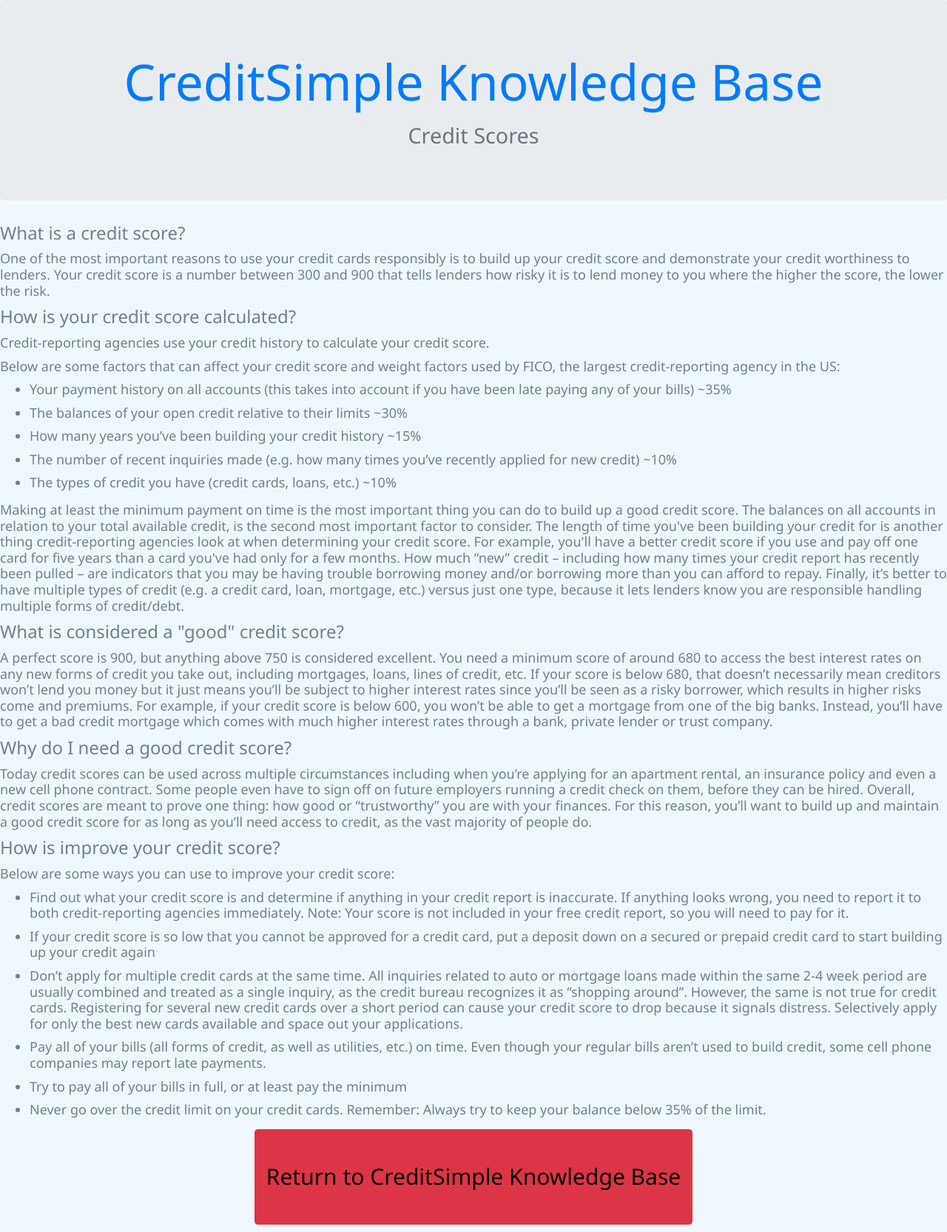
After one commit to NinoS99/MSCI342Project, a PHP site: page /creditScores.php in a window 1280 px wide. The commit adds this page. Shown: the whole page at 74% size. Run offline with PHP 8.4, Linux system fonts and the light colour scheme.

Commit message:
Updated knowledge base feature with new page on credit scores

```diff
--- a/creditCardApplications.php
+++ b/creditCardApplications.php
@@ -25,7 +25,7 @@
         <!-- Jumbotron titlebox-->
         <div class = "jumbotron">
             <h1 class="text-primary">
-            <p class="display-3">CreditSimple KnowledgeBase</p>
+            <p class="display-3">CreditSimple Knowledge Base</p>
             <small class="text-muted">Application Basics</small>
             </h1>
         </div>
--- a/creditCardCompanies.php
+++ b/creditCardCompanies.php
@@ -24,7 +24,7 @@
         <!-- Jumbotron titlebox-->
         <div class = "jumbotron">
             <h1 class="text-primary">
-            <p class="display-3">CreditSimple KnowledgeBase</p>
+            <p class="display-3">CreditSimple Knowledge Base</p>
             <small class="text-muted">Credit Card Companies</small>
             </h1>
         </div>
--- a/creditCardFees.php
+++ b/creditCardFees.php
@@ -25,7 +25,7 @@
         <!-- Jumbotron titlebox-->
         <div class = "jumbotron">
             <h1 class="text-primary">
-            <p class="display-3">CreditSimple KnowledgeBase</p>
+            <p class="display-3">CreditSimple Knowledge Base</p>
             <small class="text-muted">Types of Credit Cards Fees</small>
             </h1>
         </div>
--- a/creditCardRewardPrograms.php
+++ b/creditCardRewardPrograms.php
@@ -24,7 +24,7 @@
         <!-- Jumbotron titlebox-->
         <div class = "jumbotron">
             <h1 class="text-primary">
-            <p class="display-3">CreditSimple KnowledgeBase</p>
+            <p class="display-3">CreditSimple Knowledge Base</p>
             <small class="text-muted">Types of Credit Cards Fees</small>
             </h1>
         </div>
--- /dev/null
+++ b/creditScores.php
@@ -0,0 +1,101 @@
+<?php
+?>
+<html>
+    <head>
+        <!--Bootstrap CDN-->
+        <link rel="stylesheet" href="https://cdn.jsdelivr.net/npm/bootstrap@4.5.3/dist/css/bootstrap.min.css" integrity="sha384-TX8t27EcRE3e/ihU7zmQxVncDAy5uIKz4rEkgIXeMed4M0jlfIDPvg6uqKI2xXr2" crossorigin="anonymous">
+        <script src="https://code.jquery.com/jquery-3.5.1.slim.min.js" integrity="sha384-DfXdz2htPH0lsSSs5nCTpuj/zy4C+OGpamoFVy38MVBnE+IbbVYUew+OrCXaRkfj" crossorigin="anonymous"></script>
+        <script src="https://cdn.jsdelivr.net/npm/bootstrap@4.5.3/dist/js/bootstrap.bundle.min.js" integrity="sha384-ho+j7jyWK8fNQe+A12Hb8AhRq26LrZ/JpcUGGOn+Y7RsweNrtN/tE3MoK7ZeZDyx" crossorigin="anonymous"></script>
+
+        <!--Link CSS file-->
+        <link rel="stylesheet" href="style.css">
+
+        <!--Create text styles-->
+        <style type = "text/css"> h1 {color:black}</style>
+        <style type = "text/css"> h2 {color:black}</style>
+
+		<!--Import relevant style sheets-->
+		<meta name="viewport" content="width=device-width, initial-scale=1">
+        <link rel="stylesheet" href="https://www.w3schools.com/w3css/4/w3.css">
+	<!--End head-->
+    </head>
+
+    <body>
+        <!-- Jumbotron titlebox-->
+        <div class = "jumbotron">
+            <h1 class="text-primary">
+            <p class="display-3">CreditSimple Knowledge Base</p>
+            <small class="text-muted">Credit Scores</small>
+            </h1>
+        </div>
+
+<!--Outline of credit scores-->
+   <h3> What is a credit score? </h3>
+   <h5> One of the most important reasons to use your credit cards responsibly is to build up your credit score and demonstrate your credit worthiness to lenders. Your credit score is a number between 300 and 900 that tells lenders how risky it is to lend money to you where the higher the score, the lower the risk. </h5>
+
+<!--Outline of how credit score is calculated-->
+   <h3> How is your credit score calculated? </h3>
+   <h5> Credit-reporting agencies use your credit history to calculate your credit score. </h5>
+
+<!--Credit score factors-->
+    <h5>Below are some factors that can affect your credit score and weight factors used by FICO, the largest credit-reporting agency in the US: <h5>
+    <ul>
+    <h5> <li>Your payment history on all accounts (this takes into account if you have been late paying any of your bills) ~35% </li> </h5>
+    <h5> <li>The balances of your open credit relative to their limits ~30% </li> </h5>
+    <h5> <li>How many years you’ve been building your credit history ~15% </li> </h5>
+    <h5> <li>The number of recent inquiries made (e.g. how many times you’ve recently applied for new credit) ~10% </li> </h5>
+    <h5> <li>The types of credit you have (credit cards, loans, etc.) ~10% </li> </h5>
+    </ul>
+
+<!--Credit score factors explanation-->
+    <h5> Making at least the minimum payment on time is the most important thing you can do to build up a good credit score. The balances on all accounts in relation to your total available credit, is the second most important factor to consider. The length of time you've been building your credit for is another thing credit-reporting agencies look at when determining your credit score. For example, you'll have a better credit score if you use and pay off one card for five years than a card you've had only for a few months. How much “new” credit – including how many times your credit report has recently been pulled – are indicators that you may be having trouble borrowing money and/or borrowing more than you can afford to repay. Finally, it’s better to have multiple types of credit (e.g. a credit card, loan, mortgage, etc.) versus just one type, because it lets lenders know you are responsible handling multiple forms of credit/debt. </h5>
+
+<!--Outline of what is a good credit score -->
+   <h3> What is considered a "good" credit score? </h3>
+   <h5> A perfect score is 900, but anything above 750 is considered excellent. You need a minimum score of around 680 to access the best interest rates on any new forms of credit you take out, including mortgages, loans, lines of credit, etc. If your score is below 680, that doesn’t necessarily mean creditors won’t lend you money but it just means you’ll be subject to higher interest rates since you’ll be seen as a risky borrower, which results in higher risks come and premiums. For example, if your credit score is below 600, you won’t be able to get a mortgage from one of the big banks. Instead, you’ll have to get a bad credit mortgage which comes with much higher interest rates through a bank, private lender or trust company. </h5>
+
+<!--Outline of why a person should have a good credit score -->
+   <h3> Why do I need a good credit score? </h3>
+   <h5> Today credit scores can be used across multiple circumstances including when you’re applying for an apartment rental, an insurance policy and even a new cell phone contract. Some people even have to sign off on future employers running a credit check on them, before they can be hired. Overall, credit scores are meant to prove one thing: how good or “trustworthy” you are with your finances. For this reason, you’ll want to build up and maintain a good credit score for as long as you’ll need access to credit, as the vast majority of people do. </h5>
+
+<!--Outline of how to improve your credit score-->
+   <h3> How is improve your credit score? </h3>
+    <h5>Below are some ways you can use to improve your credit score: <h5>
+    <ul>
+    <h5> <li>Find out what your credit score is and determine if anything in your credit report is inaccurate. If anything looks wrong, you need to report it to both credit-reporting agencies immediately. Note: Your score is not included in your free credit report, so you will need to pay for it. </li> </h5>
+    <h5> <li>If your credit score is so low that you cannot be approved for a credit card, put a deposit down on a secured or prepaid credit card to start building up your credit again </li> </h5>
+    <h5> <li>Don’t apply for multiple credit cards at the same time. All inquiries related to auto or mortgage loans made within the same 2-4 week period are usually combined and treated as a single inquiry, as the credit bureau recognizes it as “shopping around”. However, the same is not true for credit cards. Registering for several new credit cards over a short period can cause your credit score to drop because it signals distress. Selectively apply for only the best new cards available and space out your applications. </li> </h5>
+    <h5> <li>Pay all of your bills (all forms of credit, as well as utilities, etc.) on time. Even though your regular bills aren’t used to build credit, some cell phone companies may report late payments. </li> </h5>
+    <h5> <li>Try to pay all of your bills in full, or at least pay the minimum </li> </h5>
+    <h5> <li>Never go over the credit limit on your credit cards. Remember: Always try to keep your balance below 35% of the limit. </li> </h5>
+    </ul>
+
+<!--Button to allow user to go back to the knowledge base page-->
+<div class="wrapper">
+    <div class="row">
+        <div class="col-sm-12">
+            <a href="knowledgeBase.php"><button class="btn btn-danger btn-lg"></br><h2>Return to CreditSimple Knowledge Base</h2></br></button></a>
+        </div>
+    </div>
+</div>
+
+<!--Formatting the look of the title block and return button-->
+<style>
+   .title {
+         background-color: #8FC9FF;
+         width: 950px;
+         height: 119px;
+         left: 402px;
+         top: 64.5px;
+         margin-left: auto;
+         margin-right: auto;
+        }
+
+    .wrapper {
+        text-align: center;
+    }
+</style>
+
+    <body>
+
+</html>
--- a/howCreditCardsworks.php
+++ b/howCreditCardsworks.php
@@ -26,7 +26,7 @@
         <!-- Jumbotron titlebox-->
         <div class = "jumbotron">
             <h1 class="text-primary">
-            <p class="display-3">CreditSimple KnowledgeBase</p>
+            <p class="display-3">CreditSimple Knowledge Base</p>
             <small class="text-muted">How Credit Cards Work</small>
             </h1>
         </div>
--- a/typesOfCreditCards.php
+++ b/typesOfCreditCards.php
@@ -25,7 +25,7 @@
         <!-- Jumbotron titlebox-->
         <div class = "jumbotron">
             <h1 class="text-primary">
-            <p class="display-3">CreditSimple KnowledgeBase</p>
+            <p class="display-3">CreditSimple Knowledge Base</p>
             <small class="text-muted">Types of Credit Cards</small>
             </h1>
         </div>
```
Also changed, not shown: knowledgeBase.php (+6 -51 lines).
